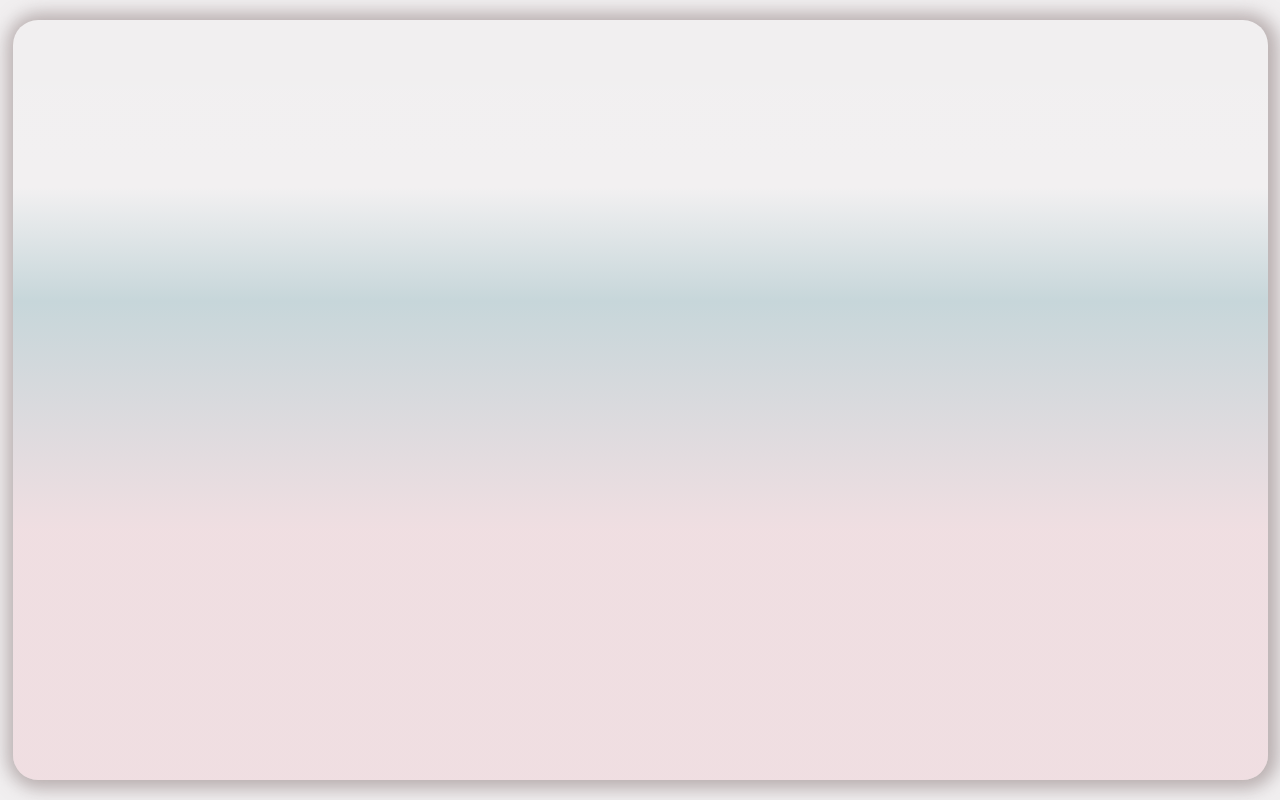
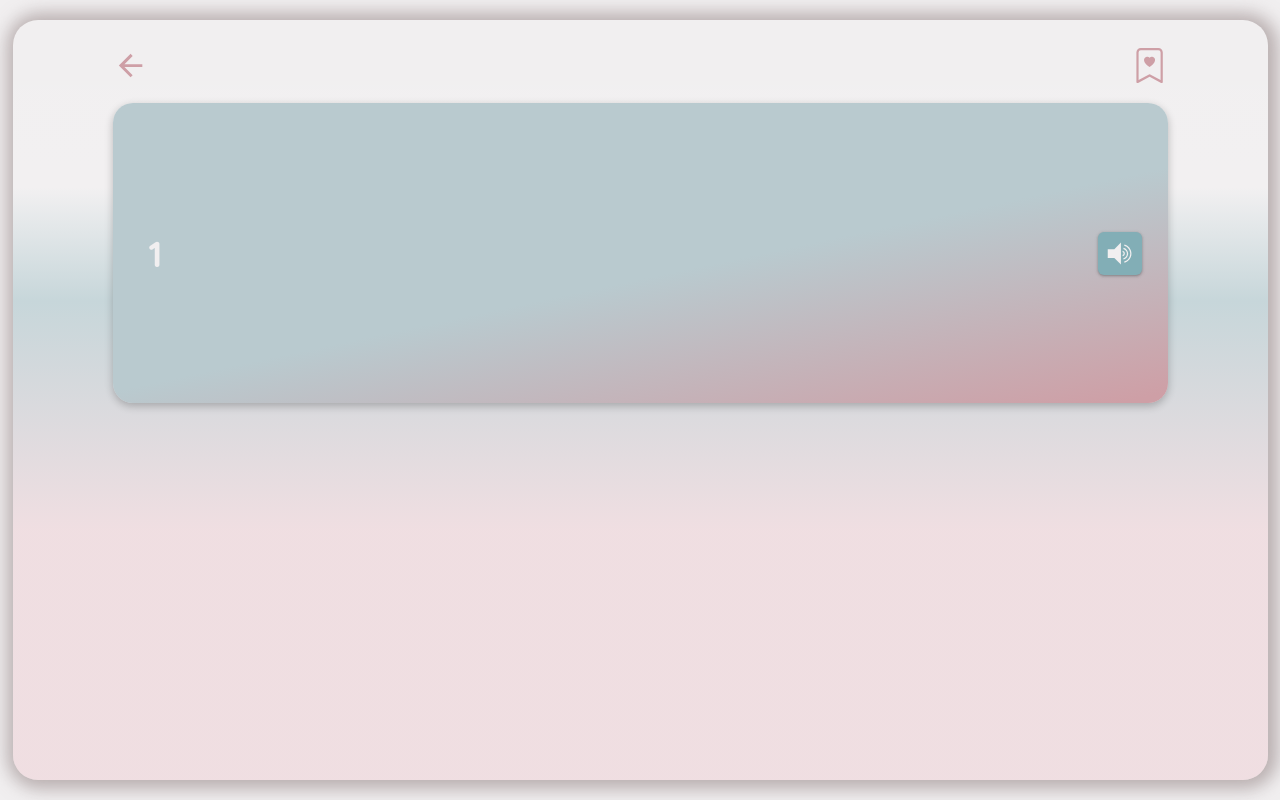
Before and after one commit to sueherrera30/sue-dictionary, a React (Create React App) app: page /definition/1 in a window 1280 px wide. Built offline with nearby package versions, Linux system fonts and the light colour scheme.

Commit message:
feat: Add favorites view starting styles

```diff
--- a/package.json
+++ b/package.json
@@ -3,11 +3,13 @@
   "version": "0.1.0",
   "private": true,
   "dependencies": {
+    "@react-icons/all-files": "^4.1.0",
     "@testing-library/jest-dom": "^5.16.4",
     "@testing-library/react": "^13.3.0",
     "@testing-library/user-event": "^13.5.0",
     "react": "^18.1.0",
     "react-dom": "^18.1.0",
+    "react-icons": "^4.4.0",
     "react-router-dom": "^6.3.0",
     "react-scripts": "5.0.1",
     "web-vitals": "^2.1.4"
--- a/src/pages/Definition.jsx
+++ b/src/pages/Definition.jsx
@@ -1,14 +1,27 @@
 import React from "react";
+import { useParams, useNavigate } from 'react-router-dom';
+import { BsBookmarkHeart as BookmarkHeart } from "react-icons/bs";
+import { MdOutlineArrowBack as Back } from "react-icons/md";
+import { GiSpeaker as Speaker } from "react-icons/gi";
+
 
 import sharedStyles from './styles/home.module.css';
 import styles from './styles/definition.module.css';
 
 const Definition = () => {
-    console.log("hola Definition")
+    const { word } = useParams();
+    let navigate = useNavigate();
     return (
         <section className={sharedStyles.mainContainer}>
-            <div className={sharedStyles.container}>
-
+            <div className={`${sharedStyles.container} ${styles.container}`}>
+                <div className={styles.iconsContainer}>
+                    <Back  className={styles.icons} onClick={() => navigate('/')} />
+                    <BookmarkHeart className={styles.icons} onClick={() => navigate('/favorites')}/>
+                </div>
+                <div className={styles.wordContainer}>
+                    <p className={styles.wordTitle}>{word}</p>
+                    <Speaker className={`${styles.icons} ${styles.soundIcon}`} />
+                </div>
             </div>
         </section>
     )
--- a/src/pages/styles/definition.module.css
+++ b/src/pages/styles/definition.module.css
@@ -0,0 +1,63 @@
+.icons {
+    color: #ce9fa6;
+    font-size: 2.2rem;
+    cursor: pointer;
+}
+
+.container {
+    justify-content: unset;
+}
+.wordContainer {
+    background: rgb(185,202,207);
+    background: linear-gradient(168deg, rgba(185,202,207,1) 55%, rgba(206,159,166,1) 98%);
+    border-radius: 20px;
+    width: calc(100% - 200px);
+    height: 300px;
+    margin: 20px;
+    display: flex;
+    align-items: center;
+    justify-content: space-between;
+    box-shadow: rgba(0, 0, 0, 0.24) 0px 3px 8px;
+}
+.iconsContainer {
+    display: flex;
+    width: calc(100% - 200px);
+    justify-content: space-between;
+    align-items: center;
+    margin: 28px 15px 0px 15px;
+}
+
+.wordTitle {
+    font-size: 36px;
+    font-weight: 700;
+    font-family: 'Quicksand';
+    color: #f1eff0;
+    text-transform: uppercase;
+    margin-left: 36px;
+}
+
+.soundIcon {
+    margin-right: 26px;
+    background: #82aeb6;
+    padding: 4px;
+    border-radius: 6px;
+    color: #f1eff0;
+    box-shadow: rgba(60, 64, 67, 0.3) 0px 1px 2px 0px, rgba(60, 64, 67, 0.15) 0px 1px 3px 1px;
+}
+
+@media (max-width: 425px) {
+    .wordTitle {
+        font-size: 18px;
+        letter-spacing: normal;
+    }
+    .wordContainer {
+        width: calc(100% - 40px);
+        height: 200px;
+    }
+    .icons {
+        font-size: 1.5rem;
+    }
+    .iconsContainer {
+        width: calc(100% - 50px);
+    }
+  }
```
Also changed, not shown: 1 other file (tests, documents, lock files or other folders).
